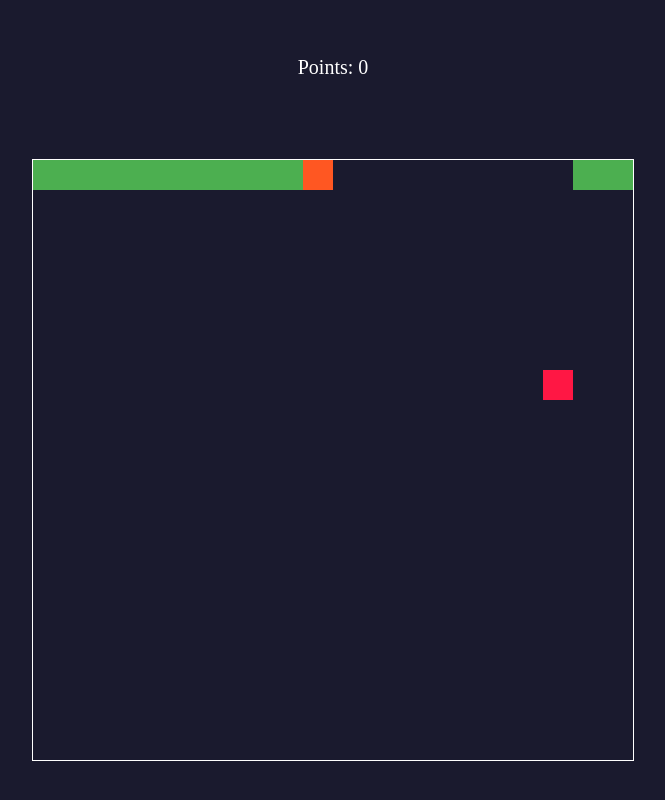
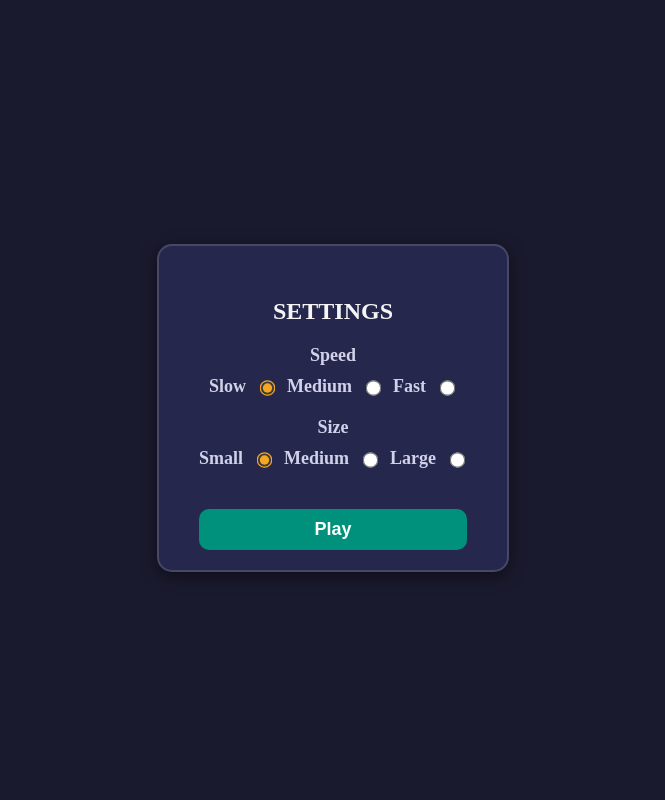
Before and after one commit to vladig98/SnakeGame, a plain HTML site: page index.html in a window 1280 px wide. Shown: the whole page, without its empty margins (307-972 px from the left). Drawn offline with Linux system fonts and the light colour scheme.

Commit message:
adding settings screen and refactoring

```diff
--- a/index.html
+++ b/index.html
@@ -13,8 +13,40 @@
 </head>
 
 <body>
-    <div id="score">Points: 0</div>
-    <canvas id="canvas" width=600 height=600></canvas>
+    <div id="settingsMenu">
+        <div id="gameOutcome"></div>
+        <h4>Settings</h4>
+        <form onsubmit="handleSubmit(event)">
+            <div>
+                <span>Speed</span>
+                <div>
+                    <span>Slow</span>
+                    <input checked type="radio" name="speed" value="slow" required />
+                    <span>Medium</span>
+                    <input type="radio" name="speed" value="medium" required />
+                    <span>Fast</span>
+                    <input type="radio" name="speed" value="fast" required />
+                </div>
+            </div>
+            <div>
+                <span>Size</span>
+                <div>
+                    <span>Small</span>
+                    <input checked type="radio" name="size" value="small" required />
+                    <span>Medium</span>
+                    <input type="radio" name="size" value="medium" required />
+                    <span>Large</span>
+                    <input type="radio" name="size" value="large" required />
+                </div>
+            </div>
+            <input type="submit" value="Play" />
+        </form>
+    </div>
+    <div id="game">
+        <div id="score">Points: 0</div>
+        <div id="high-score">Highest Score: 0</div>
+        <canvas id="canvas" width=600 height=600></canvas>
+    </div>
 </body>
 
 </html>
--- a/scripts/script.js
+++ b/scripts/script.js
@@ -111,14 +111,29 @@ function IsDead(canvas) {
         return;
     }
 
+    UpdateHighScore()
+
     endGame("GAME OVER!!!")
+}
+
+function UpdateHighScore() {
+    let highScore = localStorage.getItem("highScore") || 0;
+
+    if (points <= highScore) {
+        return
+    }
+
+    localStorage.setItem("highScore", points);
 }
 
 function endGame(message) {
     var gameOverScreen = document.createElement("h1");
     gameOverScreen.style.color = "white";
     gameOverScreen.innerHTML = message
-    canvas.replaceWith(gameOverScreen)
+    document.getElementById("game").style.display = "none";
+    document.getElementById("settingsMenu").style.display = "block";
+    document.getElementById("gameOutcome").appendChild(gameOverScreen)
+    //canvas.replaceWith(gameOverScreen)
     stop = true;
 }
 
@@ -140,4 +155,48 @@ function pickFoodLocation() {
     return { x: randomW * SNAKE_SIZE, y: randomH * SNAKE_SIZE };
 }
 
-startAnimating(FPS);
+function handleSubmit(event) {
+    event.preventDefault(); // Prevent form submission
+
+    // Get form values
+    const form = event.target;
+    const speed = form.speed.value;
+    const size = form.size.value;
+
+    // Set FPS based on speed
+    if (speed === "slow") {
+        FPS = 5;
+    } else if (speed === "medium") {
+        FPS = 10;
+    } else if (speed === "fast") {
+        FPS = 15;
+    }
+
+    // Set SNAKE_SIZE based on size
+    if (size === "small") {
+        SNAKE_SIZE = 10;
+    } else if (size === "medium") {
+        SNAKE_SIZE = 25;
+    } else if (size === "large") {
+        SNAKE_SIZE = 40;
+    }
+
+    points = 0;
+    score.innerHTML = "Points: " + points
+    xDir = 1
+    yDir = 0
+    s = new snake(new particle(10 * SNAKE_SIZE, 0, SNAKE_SIZE, COLORS.snakeHead));
+    foodLocation = pickFoodLocation()
+
+    document.getElementById("game").style.display = "block";
+    document.getElementById("settingsMenu").style.display = "none";
+    document.getElementById("gameOutcome").innerHTML = ''
+
+    // Start the game
+    startAnimating(FPS);
+}
+
+document.addEventListener("DOMContentLoaded", () => {
+    let highScore = localStorage.getItem("highScore") || 0;
+    document.getElementById('high-score').innerHTML = "Highest Score: " + highScore
+})
--- a/scripts/settings.js
+++ b/scripts/settings.js
@@ -1,7 +1,7 @@
-const SNAKE_SIZE = 30;
+var SNAKE_SIZE = 30;
 const COLORS = {
     snakeHead: "#ff5722",
     snakeBody: "#4caf50",
     food: "#ff1744"
 }
-const FPS = 8;
+var FPS = 8;
--- a/styles/styles.css
+++ b/styles/styles.css
@@ -14,7 +14,95 @@ body {
 }
 
 #score {
+    position: absolute;
+    top: 5%;
+    color: white;
+    font-size: 20px;
+}
+
+#high-score {
+    position: absolute;
+    top: 8%;
     margin-bottom: 5rem;
     color: white;
     font-size: 20px;
 }
+
+#game {
+    display: none;
+}
+
+#settingsMenu {
+    display: flex;
+    flex-direction: column;
+    justify-content: center;
+    align-items: center;
+    text-align: center;
+    background-color: #25274d;
+    border: 2px solid #464866;
+    border-radius: 15px;
+    padding: 20px 40px;
+    box-shadow: 0px 4px 15px rgba(0, 0, 0, 0.5);
+}
+
+#settingsMenu h4 {
+    font-size: 24px;
+    color: #f5f5f5;
+    margin-bottom: 20px;
+    text-transform: uppercase;
+}
+
+#settingsMenu form {
+    width: 100%;
+    display: flex;
+    flex-direction: column;
+    gap: 20px;
+}
+
+#settingsMenu form>div {
+    display: flex;
+    flex-direction: column;
+    align-items: center;
+    gap: 10px;
+}
+
+#settingsMenu form>div>span {
+    font-size: 18px;
+    color: #d1d1e9;
+    font-weight: bold;
+}
+
+#settingsMenu form>div>div {
+    display: flex;
+    gap: 10px;
+    justify-content: center;
+}
+
+#settingsMenu form>div>div>span {
+    font-size: 18px;
+    color: #d1d1e9;
+    font-weight: bold;
+}
+
+#settingsMenu input[type="radio"] {
+    accent-color: #f5a623;
+    transform: scale(1.2);
+}
+
+#settingsMenu input[type="submit"] {
+    margin-top: 20px;
+    padding: 10px 20px;
+    font-size: 18px;
+    font-weight: bold;
+    color: #ffffff;
+    background-color: #00917c;
+    border: none;
+    border-radius: 10px;
+    cursor: pointer;
+    transition: background-color 0.3s ease, transform 0.2s ease;
+}
+
+#settingsMenu input[type="submit"]:hover {
+    background-color: #00806a;
+    transform: scale(1.05);
+}
```
